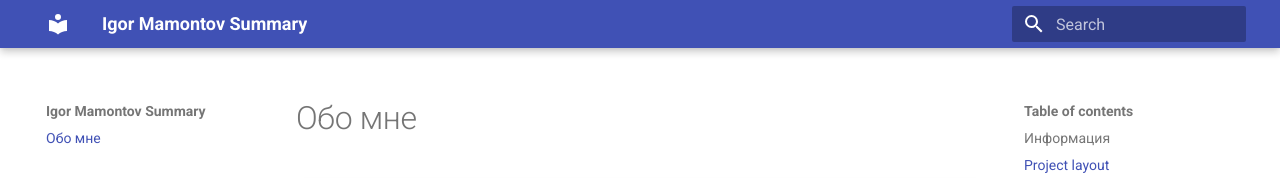
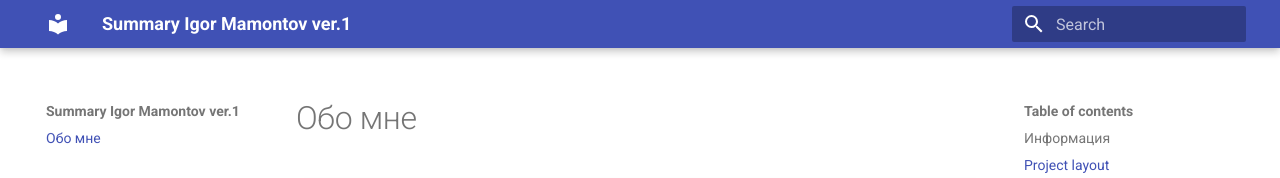
Before and after one commit to Mamontosik/IgorMamontov_Summary, an MkDocs documentation site: the page built from docs/index.md, in a window 1280 px wide. Shown: the top 178 px of the page. Built offline with MkDocs 1.6.1 and Material for MkDocs 9.7.7, drawn with Linux system fonts in a browser that asks for light colours.

Commit message:
Change Site Name

```diff
--- a/mkdocs.yml
+++ b/mkdocs.yml
@@ -1,4 +1,4 @@
-site_name: Igor Mamontov Summary
+site_name: Summary Igor Mamontov ver.1
 site_url: https://Mamontosik.github.io/IgorMamontov_Summary
 theme:
   name: material
```
